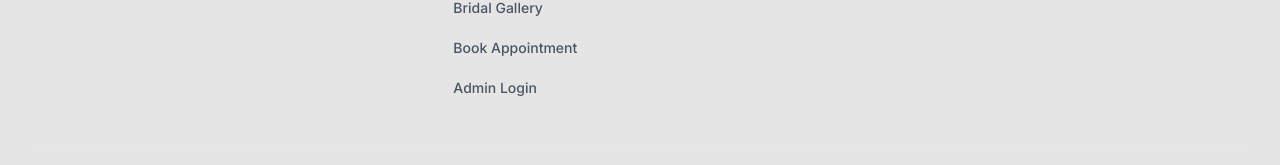
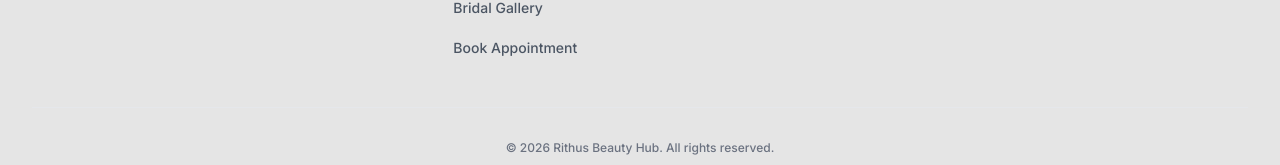
Before and after one commit to 12216659/Rithu-s-Beauty-Makeover, a React (Vite) app in the folder client/: page / in a window 1280 px wide. Shown: the part 3311-3476 px from the top of the page. Built offline with nearby package versions, Linux system fonts and the light colour scheme; no server answers; a web font is replaced by a local one.

Commit message:
style: Remove Admin Login link from footer

```diff
--- a/client/src/components/Footer.jsx
+++ b/client/src/components/Footer.jsx
@@ -44,7 +44,6 @@ const Footer = () => {
               <li><Link to="/services" className="text-gray-600 font-medium hover:text-brandBlack text-sm transition-colors">Our Services</Link></li>
               <li><Link to="/gallery" className="text-gray-600 font-medium hover:text-brandBlack text-sm transition-colors">Bridal Gallery</Link></li>
               <li><Link to="/book" className="text-gray-600 font-medium hover:text-brandBlack text-sm transition-colors">Book Appointment</Link></li>
-              <li><Link to="/admin/login" className="text-gray-600 font-medium hover:text-brandBlack text-sm transition-colors">Admin Login</Link></li>
             </ul>
           </div>
 
```
